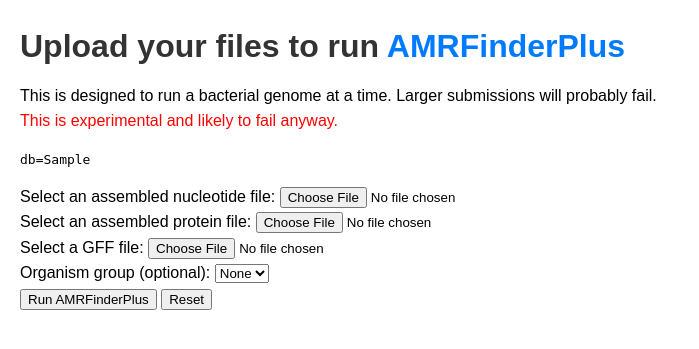
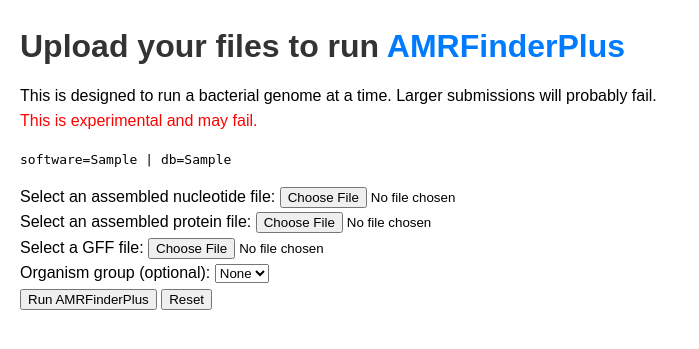
Before and after one commit to evolarjun/webamr, a Flask app: template frontend/templates/index.html in a window 1280 px wide. Shown: the top 349 px of the page, without its empty margins (0-699 px from the left). Run offline with Flask 3, Linux system fonts and the light colour scheme; the template is opened without the code that fills it: most values are stand-ins (such as "Sample title", 1, 10 or a date in 2020).

Commit message:
feat: display software/db versions, add worker deploy script
- worker: upload amrfinder software version to GCS on cold-start
  alongside the existing database version
- frontend: fetch and display both software and db versions on the
  index page; fix caching so "Pending" is not stored permanently
- worker: add deploy_worker.sh script with build timer

```diff
--- a/frontend/main.py
+++ b/frontend/main.py
@@ -106,10 +106,11 @@
 
 # Cache the database version to avoid fetching it on every page load
 cached_db_version = None
+cached_software_version = None
 
 @app.route("/")
 def index():
-    global cached_db_version
+    global cached_db_version, cached_software_version
     organism_select_options = organism_select()
 
     if not cached_db_version:
@@ -120,13 +121,39 @@
             if blob.exists():
                 cached_db_version = blob.download_as_string().decode('utf-8').strip()
             else:
-                cached_db_version = "Pending (Worker starting up...)"
+                return render_template('index.html', organism_select=organism_select_options,
+                    database_version="Pending (Worker starting up...)",
+                    software_version=cached_software_version or "Pending (Worker starting up...)")
         except Exception as e:
             print(f"Error fetching DB version: {e}")
-            cached_db_version = "Unknown"
+            # Don't cache error/unknown so we can retry
+            db_v = "Unknown"
+        else:
+            db_v = cached_db_version
+    else:
+        db_v = cached_db_version
+
+    if not cached_software_version:
+        try:
+            storage_client = storage.Client(project=PROJECT_ID)
+            bucket = storage_client.bucket(OUTPUT_BUCKET)
+            blob = bucket.blob("config/software_version.txt")
+            if blob.exists():
+                cached_software_version = blob.download_as_string().decode('utf-8').strip()
+            else:
+                return render_template('index.html', organism_select=organism_select_options,
+                    database_version=db_v,
+                    software_version="Pending (Worker starting up...)")
+        except Exception as e:
+            print(f"Error fetching software version: {e}")
+            soft_v = "Unknown"
+        else:
+            soft_v = cached_software_version
+    else:
+        soft_v = cached_software_version
 
     return render_template('index.html', organism_select=organism_select_options,
-        database_version=cached_db_version)
+        database_version=db_v, software_version=soft_v)
 
 @app.errorhandler(404)
 def page_not_found(error):
--- a/frontend/templates/index.html
+++ b/frontend/templates/index.html
@@ -11,9 +11,9 @@
 <body>
   <h1>Upload your files to run <a href="https://github.com/ncbi/amr/wiki">AMRFinderPlus</a></h1>
   This is designed to run a bacterial genome at a time. Larger submissions will probably fail. <br />
-  <span style="color: red;">This is experimental and likely to fail anyway.</span>
+  <span style="color: red;">This is experimental and may fail.</span>
   <p></p>
-  <pre>db={{ database_version }}</pre>
+  <pre>software={{ software_version }} | db={{ database_version }}</pre>
   <form id="upload-form" action="/analyze" method="POST" enctype="multipart/form-data">
     <label for="file">Select an assembled nucleotide file:</label>
     <input type="file" name="nuc_file"> <br>
@@ -149,7 +149,7 @@
         let minutes = Math.floor(elapsedTime / 60000);
         let seconds = Math.floor((elapsedTime % 60000) / 1000);
         let formattedTime = `${minutes.toString().padStart(2, '0')}:${seconds.toString().padStart(2, '0')}`;
-        resultsDiv.innerHTML = `<p>Analyzing with AMRFinderPlus, on this slow cheap VM it usually takes 5-10 minutes for a whole genome... <br />Elapsed time: ${formattedTime}</p>`;
+        resultsDiv.innerHTML = `<p>Analyzing with AMRFinderPlus it may take 5-10 minutes for a whole genome... <br />Elapsed time: ${formattedTime}</p>`;
       }, 1000);
 
       function downloadResults(userId) {
```
Also changed, not shown: worker/worker.py (+17 -5 lines).
